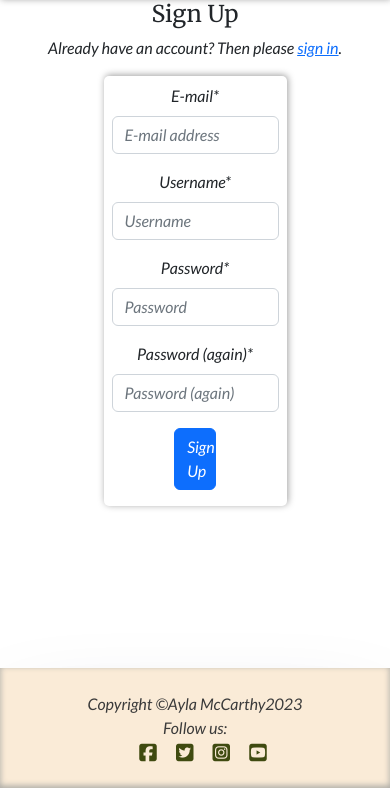
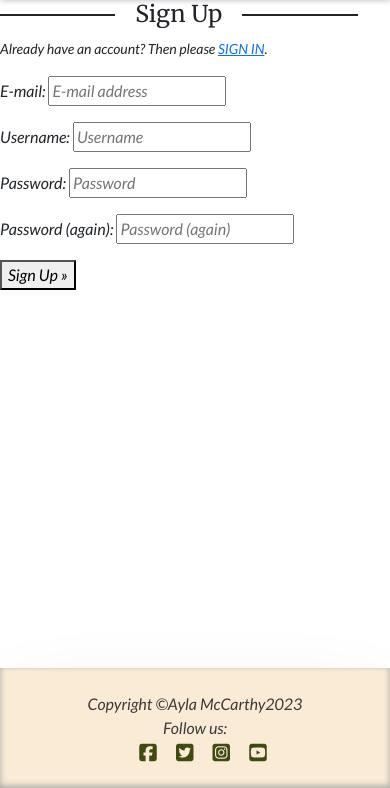
Before and after one commit to Aylamccarthy/mccarthys-bistro-restaurant-booking-system, a Django app: page /accounts/signup/ in a window 390 px wide. Shown: the part 56-844 px from the top of the page. Run offline with Django 3.2, Linux system fonts and the light colour scheme; some libraries are stand-ins or nearby versions.

Commit message:
customise account/signup.html

```diff
--- a/templates/account/login.html
+++ b/templates/account/login.html
@@ -1,5 +1,5 @@
 {% extends "account/base.html" %}
-
+{% load static %}
 {% load i18n %}
 
 {% block title %}{% trans "Sign In" %}{% endblock %}
--- a/templates/account/signup.html
+++ b/templates/account/signup.html
@@ -1,23 +1,39 @@
 {% extends "account/base.html" %}
-
+{% load static %}
 {% load i18n %}
 
 {% block title %}{% trans "Signup" %}{% endblock %}
 
 {% block content %}
-<div class="container text-center">
-  <div class="container text-center">
-    <h3>Sign Up</h3>
-
-    <p>{% blocktrans %}Already have an account? Then please <a href="{{ login_url }}">sign in</a>.{% endblocktrans %}</p>
-  </div>
-  <form class="form p-2" id="signup_form" method="post" action="{% url 'account_signup' %}">
-    {% csrf_token %}
-    {{ form|crispy }}
-    {% if redirect_field_value %}
-    <input type="hidden" name="{{ redirect_field_name }}" value="{{ redirect_field_value }}" />
-    {% endif %}
-    <button class="btn btn-primary w-25 mb-2" type="submit">Sign Up</button>
+<div class="background-container">
+  <img  class="ilustrate-logo d-none d-sm-none d-md-block" src="{% static 'italianissimo/media/ilustrate-logo.png' %}" >
+  <div class="auth-form col-11 col-lg-4">
+    <h3 class="decorated"><span>{% trans "Sign Up" %}</span></h3>
+    <p>
+      <small
+        >{% blocktrans %}Already have an account? Then please
+        <a href="{{ login_url }}">SIGN IN</a>.{% endblocktrans %}</small
+      >
+    </p>
+    <form
+    class="signup"
+    id="signup_form"
+    method="post"
+    action="{% url 'account_signup' %}"
+  >
+    <div class="input-container">
+      {% csrf_token %} {{ form.as_p }} {% if redirect_field_value %}
+      <input
+        type="hidden"
+        name="{{ redirect_field_name }}"
+        value="{{ redirect_field_value }}"
+      />
+      {% endif %}
+    </div>
+    <button class="auth-submit" type="submit">
+      {% trans "Sign Up" %} &raquo;
+    </button>
   </form>
 </div>
+</div>
 {% endblock %}
```
